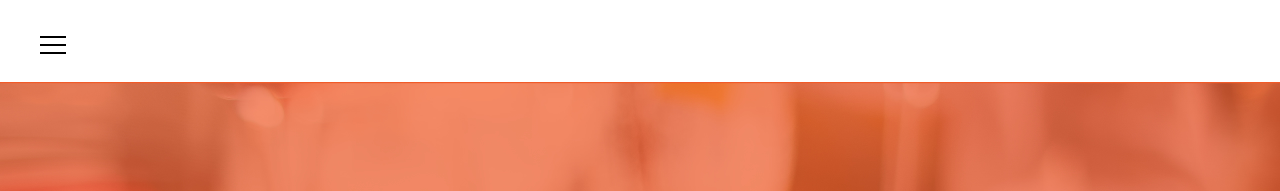
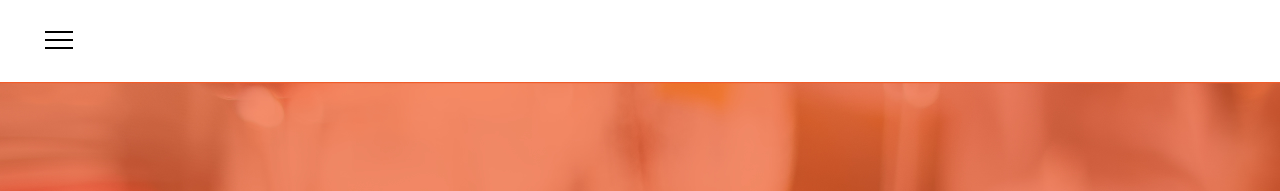
Before and after one commit to Evanik-KE/project-4, a plain HTML site: page index.html in a window 1280 px wide. Shown: the top 191 px of the page. Drawn offline with Linux system fonts and the light colour scheme.

Commit message:
Modify menu btn

```diff
--- a/style.css
+++ b/style.css
@@ -31,15 +31,18 @@
    left: 0;
   }
   .menu-btn {
+    padding-top: 10px;
     display: flex;
     align-items: center;
+    justify-content: center;
     position: fixed;
-    top: 40px;
-    left: 40px;
-    width: 26px;
-    height: 10px;
+    width: 28px;
+    font-weight: bolder;
+    top: 30px;
+    left: 45px;
     cursor: pointer;
-    z-index: 1;
+    z-index: 99;
+
   }
   .menu-btn span,.menu-btn  span::before,.menu-btn  span::after {
     display: block;
```
